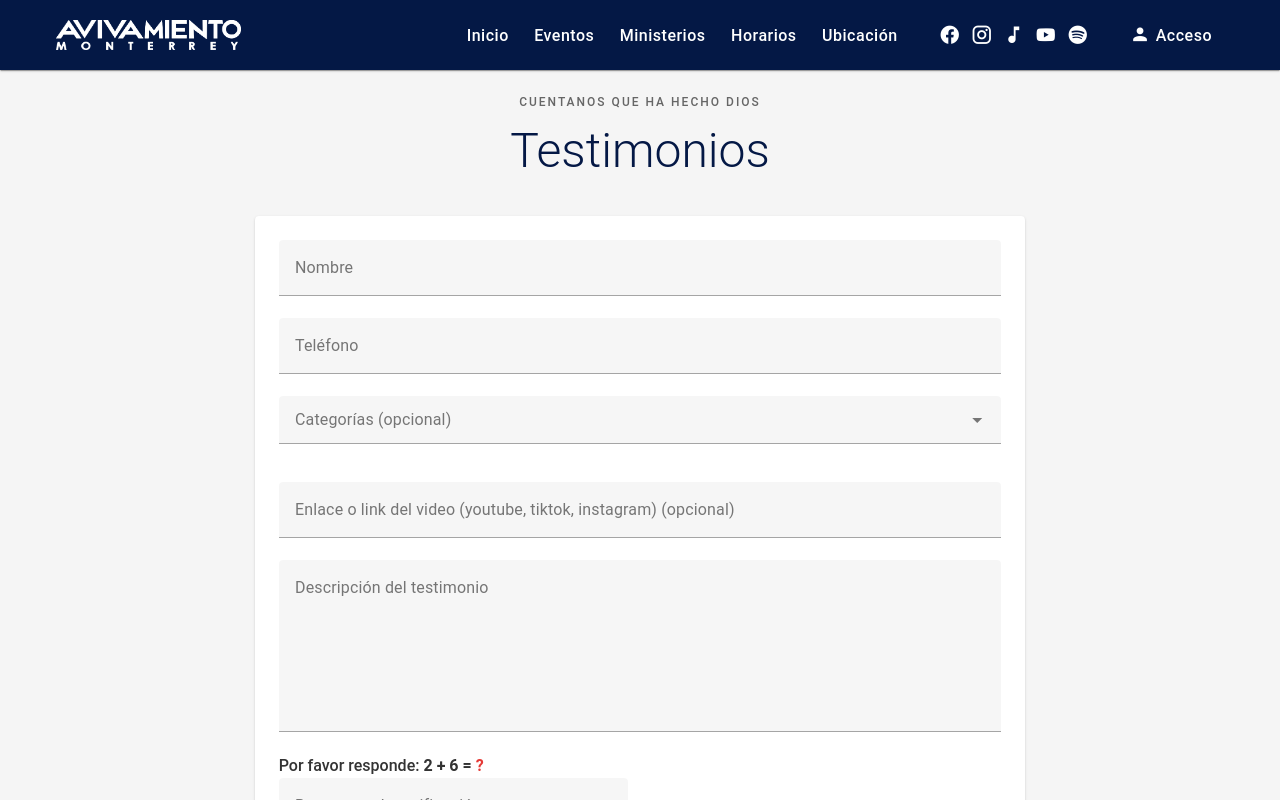
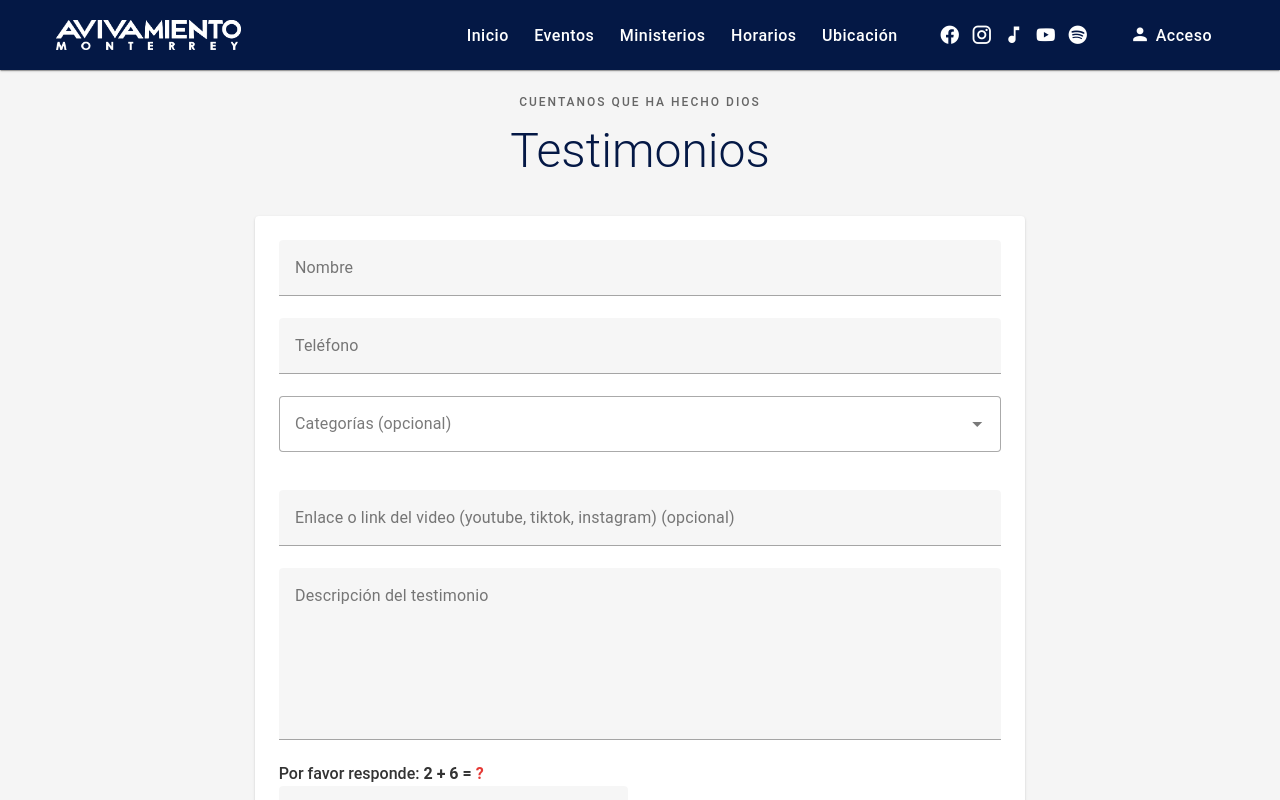
Before and after one commit to chemoral87/avivamiento_webpage, a Nuxt app: page /testimonios in a window 1280 px wide. Shown: the top 800 px of the page. Built offline with nearby package versions, Linux system fonts and the light colour scheme.

Commit message:
change variant testimony

```diff
--- a/app/pages/testimonios.vue
+++ b/app/pages/testimonios.vue
@@ -35,8 +35,7 @@
               multiple
               chips
               clearable
-              variant="filled"
-              density="comfortable"
+              variant="outlined"
               class="mb-4"
             />
 
--- a/package.json
+++ b/package.json
@@ -1,6 +1,6 @@
 {
   "name": "avivamiento-webpage",
-  "version": "1.0.39",
+  "version": "1.0.40",
   "type": "module",
   "private": true,
   "scripts": {
```
Also changed, not shown: 1 other file (tests, documents, lock files or other folders).
